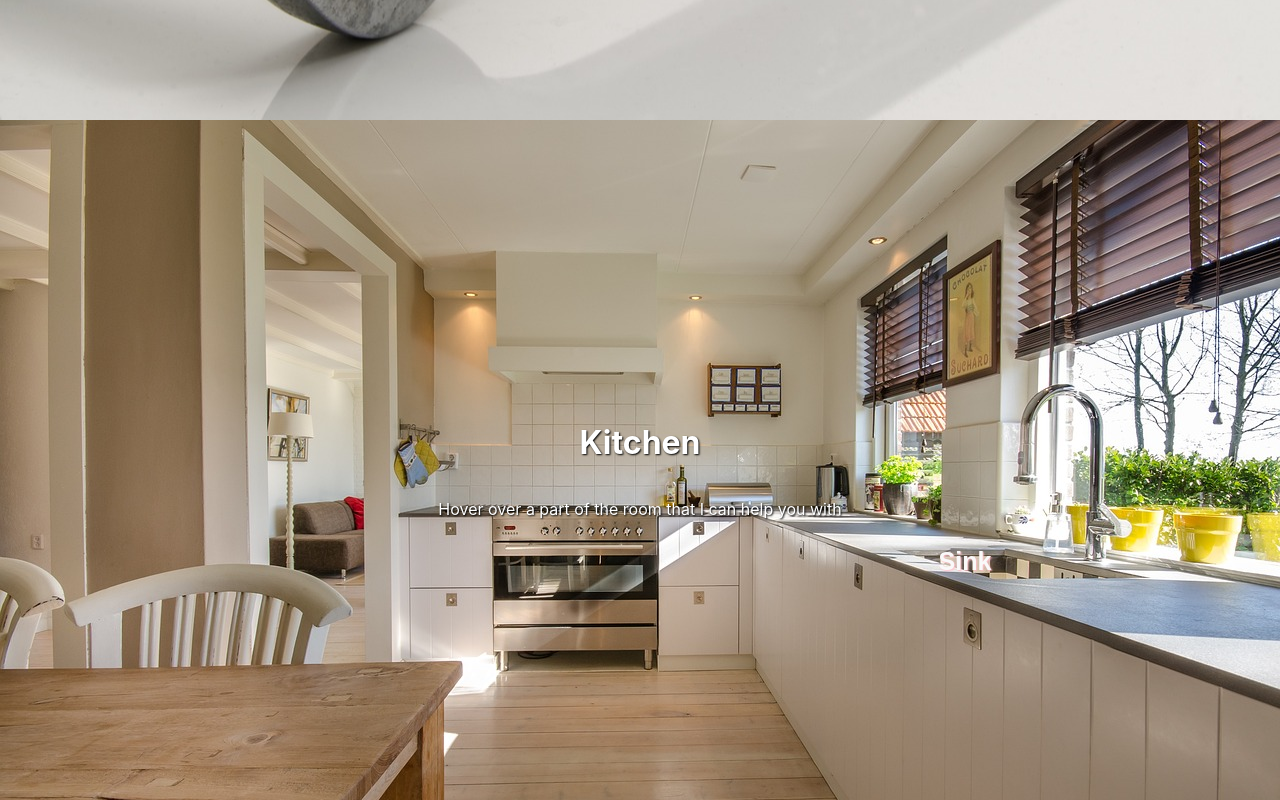
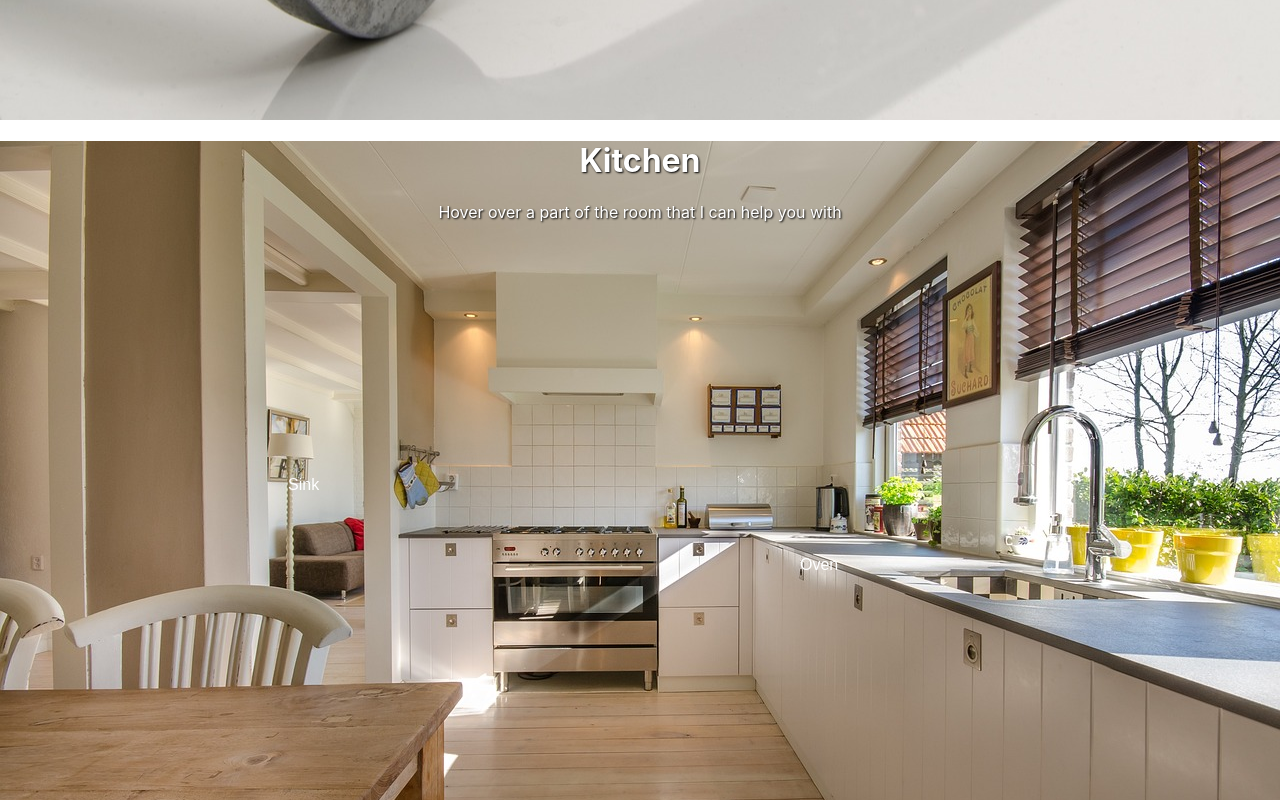
Before and after one commit to yuliaFl/handyMan_React, a React (Create React App) app in the folder proj/: page / in a window 1280 px wide. Shown: the part 680-1480 px from the top of the page. Built offline with nearby package versions, Linux system fonts and the light colour scheme.

Commit message:
created kitchen css. made drop down button universal

```diff
--- a/proj/src/App.js
+++ b/proj/src/App.js
@@ -1,4 +1,3 @@
-// src/App.js
 import React from 'react';
 import './App.css';
 import Navbar from './pages/Navbar';
@@ -10,11 +9,19 @@ import Kitchen from './pages/Kitchen';
 function App() {
   return (
     <div className="App">
-      <Navbar />
-      <Home />
-      <Kitchen/>
-      <Bedroom/>
-      <Bathroom/>
+       <Navbar />
+      <div id="Home">
+        <Home />
+      </div>
+      <div id="Kitchen">
+        <Kitchen />
+      </div>
+      <div id="Bedroom">
+        <Bedroom />
+      </div>
+      <div id="Bathroom">
+        <Bathroom />
+      </div>
     </div>
   );
 }
--- a/proj/src/components/DropdownButton.css
+++ /dev/null
@@ -1,41 +0,0 @@
-/* src/components/DropdownButton.css */
-.dropdown {
-    position: relative;
-    display: inline-block;
-    margin-bottom: 50px;
-    margin-left:650px;
-  }
-
-  .dropdown-button {
-    background-color: transparent;
-    color:  #f9f9f9;
-    padding: 12px;
-    font-size: 25px;
-    border: none;
-    cursor: pointer;
-    font-weight: bold;
-    text-shadow: 1px 1px 2px pink;
-  }
-
-  .dropdown-content {
-    display: none;
-    position: absolute;
-    background-color: #f9f9f9;
-    min-width: 160px;
-    box-shadow: 0px 8px 16px 0px rgba(0,0,0,0.2);
-    z-index: 1;
-  }
-
-  .dropdown-content ul {
-    list-style-type: none;
-    padding: 0;
-  }
-
-  .dropdown-content li {
-    padding: 12px 16px;
-    cursor: pointer;
-  }
-
-  .dropdown:hover .dropdown-content {
-    display: block;
-  }
--- a/proj/src/components/DropdownButton.js
+++ b/proj/src/components/DropdownButton.js
@@ -1,8 +1,6 @@
-// src/components/DropdownButton.js
 import React, { useState } from 'react';
-import './DropdownButton.css';
 
-const DropdownButton = () => {
+const DropdownButton = ({ label, items }) => {
   const [isHovered, setIsHovered] = useState(false);
 
   const handleMouseEnter = () => {
@@ -20,13 +18,14 @@ const DropdownButton = () => {
         onMouseEnter={handleMouseEnter}
         onMouseLeave={handleMouseLeave}
       >
-        Sink
+        {label}
       </button>
       {isHovered && (
         <div className="dropdown-content">
           <ul>
-            <li>Change Sink</li>
-            <li>Clogged Sink</li>
+            {items.map((item, index) => (
+              <li key={index}>{item}</li>
+            ))}
           </ul>
         </div>
       )}
--- a/proj/src/pages/Bathroom.js
+++ b/proj/src/pages/Bathroom.js
@@ -1,6 +1,6 @@
 import React from 'react';
 
-function Bathroom() {
+const Bathroom = () => {
     const backgroundStyle = {
         backgroundImage: `url('/bathroom.jpg')`,
         backgroundSize: 'cover',
--- a/proj/src/pages/Home.js
+++ b/proj/src/pages/Home.js
@@ -1,6 +1,6 @@
 import React from 'react';
 
-function Home() {
+const Home = () => {
     const backgroundStyle = {
         backgroundImage: `url('/homepage.jpg')`,
         backgroundSize: 'cover',
--- /dev/null
+++ b/proj/src/pages/Kitchen.css
@@ -0,0 +1,71 @@
+.kitchen-background {
+    background-image: url("/kitchen.jpg");
+    background-size: cover;
+    background-position: center;
+    height: 100vh;
+    width: 100vw;
+    position: relative;
+    color: white;
+    text-shadow: 1px 1px 2px black;
+  }
+
+  .sink-section {
+    position: absolute;
+    top: 40%;
+    left: 20%;
+  }
+
+  .oven-section {
+    position: absolute;
+    top: 50%;
+    left: 60%;
+  }
+
+  /* Dropdown button styles stay the same */
+  .dropdown {
+    position: relative;
+    display: inline-block;
+  }
+
+  .dropdown-button {
+    background-color: transparent;
+    border: none;
+    color: white;
+    padding: 15px 32px;
+    text-align: center;
+    text-decoration: none;
+    display: inline-block;
+    font-size: 16px;
+    cursor: pointer;
+    border-radius: 4px;
+  }
+
+  .dropdown-button:hover {
+    background-color: transparent;
+  }
+
+  .dropdown-content {
+    display: block;
+    position: absolute;
+    background-color: white;
+    box-shadow: 0px 8px 16px 0px rgba(0,0,0,0.2);
+    z-index: 1;
+    border-radius: 4px;
+  }
+
+  .dropdown-content ul {
+    list-style-type: none;
+    margin: 0;
+    padding: 0;
+  }
+
+  .dropdown-content li {
+    padding: 8px 16px;
+    text-decoration: none;
+    display: block;
+    color: black;
+  }
+
+  .dropdown-content li:hover {
+    background-color: #ddd;
+  }
--- a/proj/src/pages/Kitchen.js
+++ b/proj/src/pages/Kitchen.js
@@ -1,29 +1,25 @@
 import React from 'react';
 import DropdownButton from '../components/DropdownButton';
+import './Kitchen.css';
 
 function Kitchen() {
-  const backgroundStyle = {
-    backgroundImage: `url('/kitchen.jpg')`,
-    backgroundSize: 'cover',
-    backgroundPosition: 'center',
-    height: '100vh', /* Adjust this to fit your needs */
-    width: '100vw', /* Adjust this to fit your needs */
-    display: 'flex',
-    flexDirection: 'column',
-    justifyContent: 'center',
-    alignItems: 'center',
-    color: 'white',
-    textShadow: '1px 1px 2px black',
-  };
+
+  const sinkItems = ['Change Sink', 'Clogged Sink'];
+  const ovenItems = ['Change Sink', 'Clogged Sink'];
 
   return (
-    <div style={backgroundStyle}>
+    <div className="kitchen-background">
       <header>
         <h1>Kitchen</h1>
       </header>
       <main>
         <p>Hover over a part of the room that I can help you with</p>
-        <DropdownButton /> {}
+        <div className="sink-section">
+          <DropdownButton label="Sink" items={sinkItems} />
+        </div>
+        <div className="oven-section">
+          <DropdownButton label="Oven" items={ovenItems} />
+        </div>
       </main>
     </div>
   );
--- a/proj/src/pages/Navbar.js
+++ b/proj/src/pages/Navbar.js
@@ -8,7 +8,6 @@ function Navbar() {
         <li><a href="#Kitchen">Kitchen</a></li>
         <li><a href="#Bedroom">Bedroom</a></li>
         <li><a href="#Bathroom">Bathroom</a></li>
-        <li><a href="#Contact">Contact</a></li>
       </ul>
     </nav>
   );
```
